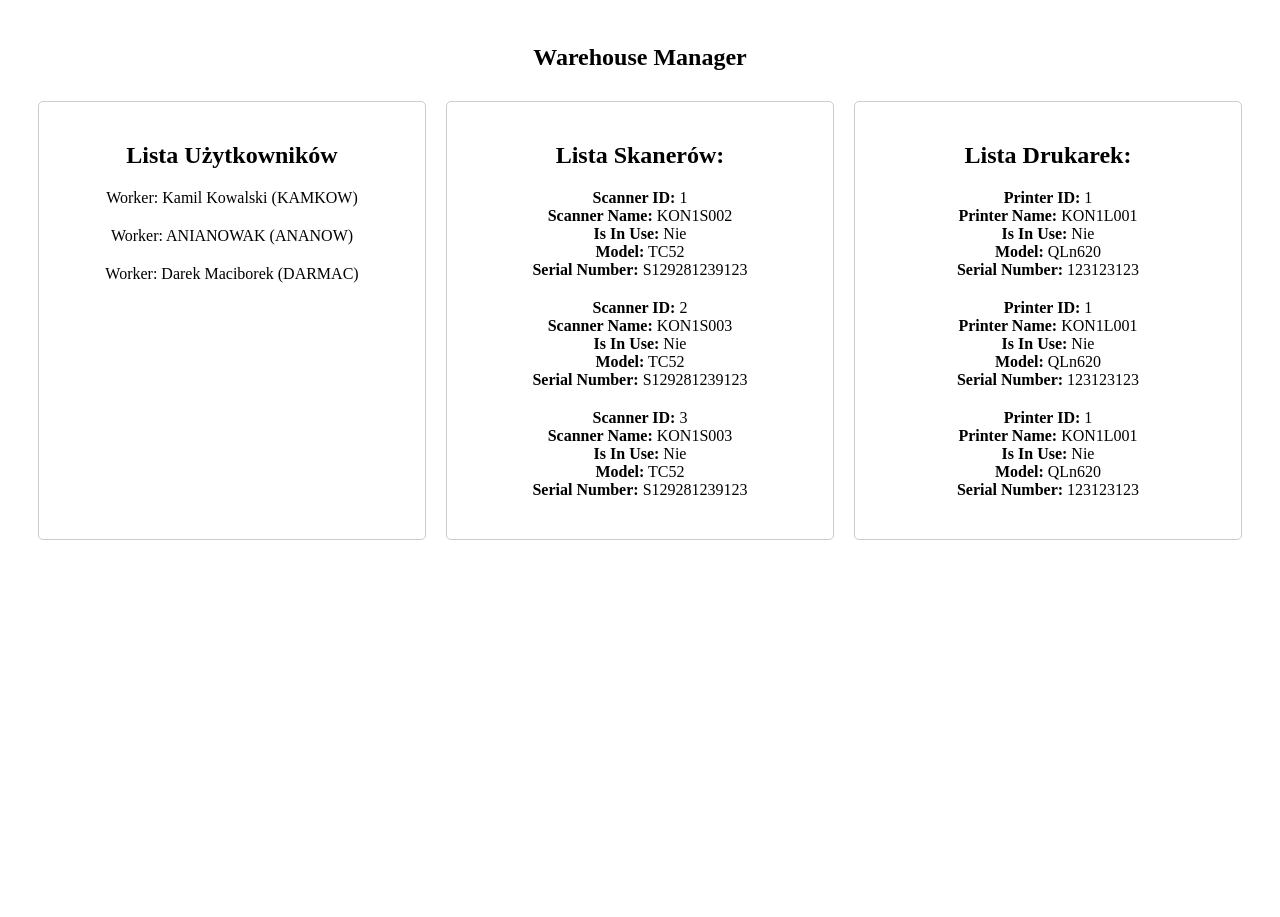
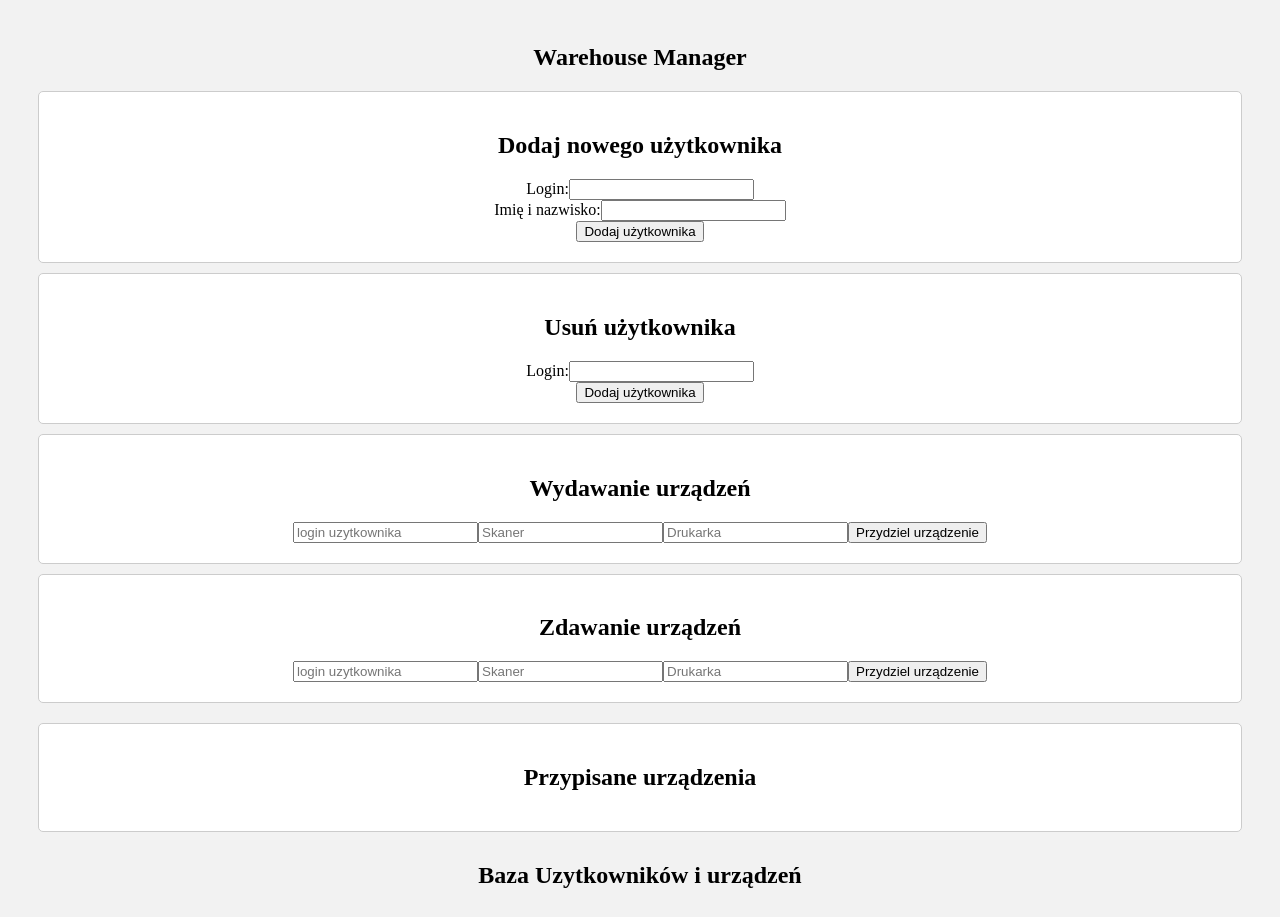
Before and after one commit to ErykFryderyk/equipment-management, a Vue app: page / in a window 1280 px wide. Shown: the top 917 px of the page. Before the commit the page ends 800 px from the top, so only its background shows below. Built offline with nearby package versions, Linux system fonts and the light colour scheme.

Commit message:
created basic functions to the app

```diff
--- a/src/App.vue
+++ b/src/App.vue
@@ -1,14 +1,63 @@
 <template>
   <div class="app-container">
     <h1>Warehouse Manager</h1>
+    <div class="lists">
+      <h2>Dodaj nowego użytkownika</h2>
+      <form @submit.prevent="addUser">
+        <div>
+          <label for="login">Login:</label>
+          <input type="text" id="login" v-model="newUser.login" />
+        </div>
+        <div>
+          <label for="name">Imię i nazwisko:</label>
+          <input type="text" id="name" v-model="newUser.name" />
+        </div>
+        <button type="submit">Dodaj użytkownika</button>
+      </form>
+    </div>
+    <div class="lists">
+      <h2>Usuń użytkownika</h2>
+      <form @submit.prevent="removeUserByLogin">
+        <div>
+          <label for="login">Login:</label>
+          <input type="text" id="login" v-model="existingUser" />
+        </div>
+        <button type="submit">Dodaj użytkownika</button>
+      </form>
+    </div>
+    <div class="lists">
+      <h2>Wydawanie urządzeń</h2>
+      <form @submit.prevent="assignDevices">
+        <input type="text" v-model="userLogin" placeholder="login uzytkownika">
+        <input type="text" v-model="selectedScanner" placeholder="Skaner">
+        <input type="text" v-model="selectedPrinter" placeholder="Drukarka">
+        <button type="submit">Przydziel urządzenie</button>
+      </form>
+    </div>
+    <div class="lists">
+      <h2>Zdawanie urządzeń</h2>
+      <form @submit.prevent="returnDevices">
+        <input type="text" placeholder="login uzytkownika">
+        <input type="text" placeholder="Skaner">
+        <input type="text" placeholder="Drukarka">
+        <button type="submit">Przydziel urządzenie</button>
+      </form>
+    </div>
     <div class="main-list">
       <div class="lists">
-        <h2>Lista Użytkowników</h2>
+        <h2>Przypisane urządzenia</h2>
+        <h3 v-if="userWithDevices > 0">--brak--</h3>
         <ul>
-          <li v-for="user in users" :key="user.userID">
-            Worker: {{ user.name }} ({{ user.login }})
+          <li v-for="element in usersWithDevices" :key="element.userID">
+            {{ element.login }} - {{ element.assignedScanner }} - {{ element.assignedPrinter }}
           </li>
         </ul>
+      </div>
+    </div>
+    <h2>Baza Uzytkowników i urządzeń</h2>
+    <div class="main-list">
+      <div class="lists">
+        <DevicesList :users="users" :msg="'Lista pracowników'" />
       </div>
       <div class="lists">
         <h2>Lista Skanerów:</h2>
@@ -40,15 +89,29 @@
 
 <script>
 import DevicesList from '@/components/DevicesList.vue';
-import TestComponent from '@/components/TestComponent.vue';
 
 export default {
+  components: {
+    DevicesList,
+  },
   data() {
     return {
-      components: {
-        DevicesList,
-        TestComponent
+      userLogin: '', // Pole formularza - login użytkownika
+      selectedScanner: null, // Pole formularza - wybrany skaner
+      selectedPrinter: null, // Pole formularza - wybrana drukarka
+
+      usersWithDevices: [
+        // {
+        //   userLogin: '',
+        //   assignedScanner: null,
+        //   assignedPrinter: null,
+        // }
+      ],
+      newUser: {
+        login: '',
+        name: '',
       },
+      existingUser: '',
       users: [
         {
           userID: 1,
@@ -58,12 +121,17 @@ export default {
         {
           userID: 2,
           login: 'ANANOW',
-          name: 'ANIANOWAK',
+          name: 'Anna Nowak',
         },
         {
           userID: 3,
           login: 'DARMAC',
           name: 'Darek Maciborek',
+        },
+        {
+          userID: 4,
+          login: 'G',
+          name: 'Gregorian wielki',
         },
       ],
       scanners: [
@@ -113,11 +181,89 @@ export default {
         },
       ]
     }
+  },
+  methods: {
+    addUser() {
+      // Wygeneruj nowy unikalny userID
+      const maxUserID = Math.max(...this.users.map(user => user.userID));
+      const newUserID = maxUserID + 1;
+
+      // Dodaj nowego użytkownika do tablicy users
+      this.users.push({
+        userID: newUserID,
+        login: this.newUser.login,
+        name: this.newUser.name,
+      });
+
+      console.log(this.users);
+
+      // Zresetuj dane formularza
+      this.newUser.login = '';
+      this.newUser.name = '';
+    },
+    removeUserByLogin(login) {
+      const index = this.users.findIndex((u) => u.login === this.existingUser);
+      if (index !== -1) {
+        this.users.splice(index, 1);
+      } else {
+        alert('Użytkownik o podanym loginie nie istnieje.');
+      }
+    },
+    assignDevices() {
+      // Znajdź użytkownika na podstawie loginu
+      const user = this.users.find((u) => u.login === this.userLogin);
+      // const scanner = this.skanners.find((u) => u.scanner === this.scannerName);
+
+      // this.isScannerNameExists();
+
+      if (user) {
+        // Skopiuj użytkownika i przypisz wybrane urządzenia
+        const newUser = { ...user };
+        newUser.assignedScanner = this.selectedScanner;
+        newUser.assignedPrinter = this.selectedPrinter;
+
+        // Dodaj użytkownika do nowej tablicy lub zaktualizuj istniejący rekord
+        const index = this.usersWithDevices.findIndex((u) => u.login === user.login);
+        if (index !== -1) {
+          // Jeśli użytkownik jest już w tablicy, zaktualizuj go
+          this.usersWithDevices[index] = newUser;
+        } else {
+          // Jeśli użytkownik nie istnieje w tablicy, dodaj go
+          this.usersWithDevices.push(newUser);
+        }
+
+        // Zresetuj pola formularza
+        this.userLogin = '';
+        this.selectedScanner = null;
+        this.selectedPrinter = null;
+      } else {
+        alert('Użytkownik o podanym loginie nie istnieje.');
+      }
+      console.log(this.usersWithDevices);
+    },
+    returnDevice(user) {
+      // Znajdź indeks użytkownika w tablicy usersWithDevices
+      const index = this.usersWithDevices.findIndex(u => u === user);
+
+      if (index !== -1) {
+        // Usuń użytkownika z tablicy
+        this.usersWithDevices.splice(index, 1);
+      } else {
+        alert('Użytkownik nie istnieje w tablicy usersWithDevices.');
+      }
+    },
+    isScannerNameExists(scannerName) {
+      return this.scanners.some(scanner => scanner.scannerName === scannerName);
+    },
   }
 }
 </script>
 
 <style lang="scss">
+body {
+  background-color: #f2f2f2;
+}
+
 .app-container {
   text-align: center;
   padding: 20px;
@@ -135,6 +281,7 @@ h1 {
 
 .lists {
   flex: 1;
+  background-color: #fff;
   border: 1px solid #ccc;
   padding: 20px;
   margin: 10px;
@@ -149,5 +296,4 @@ ul {
 li {
   margin-bottom: 20px;
 }
-
 </style>
```
